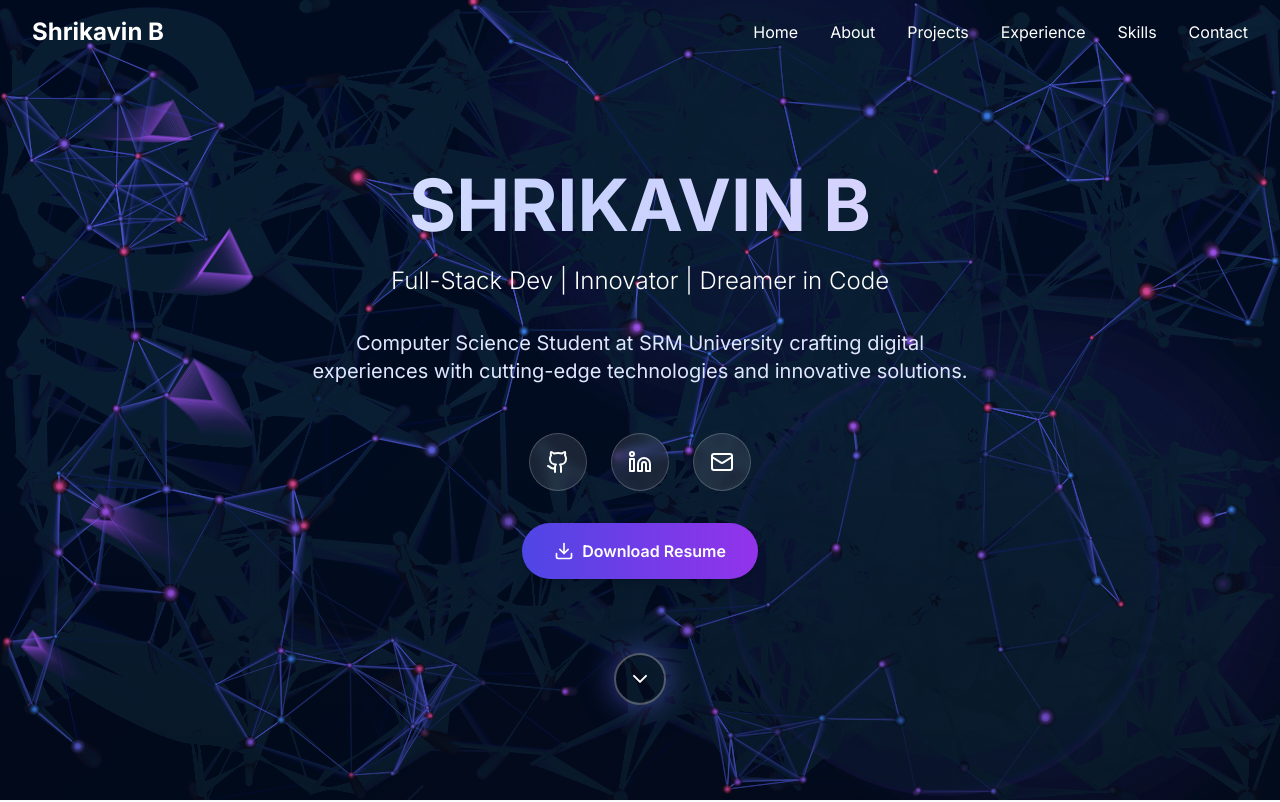
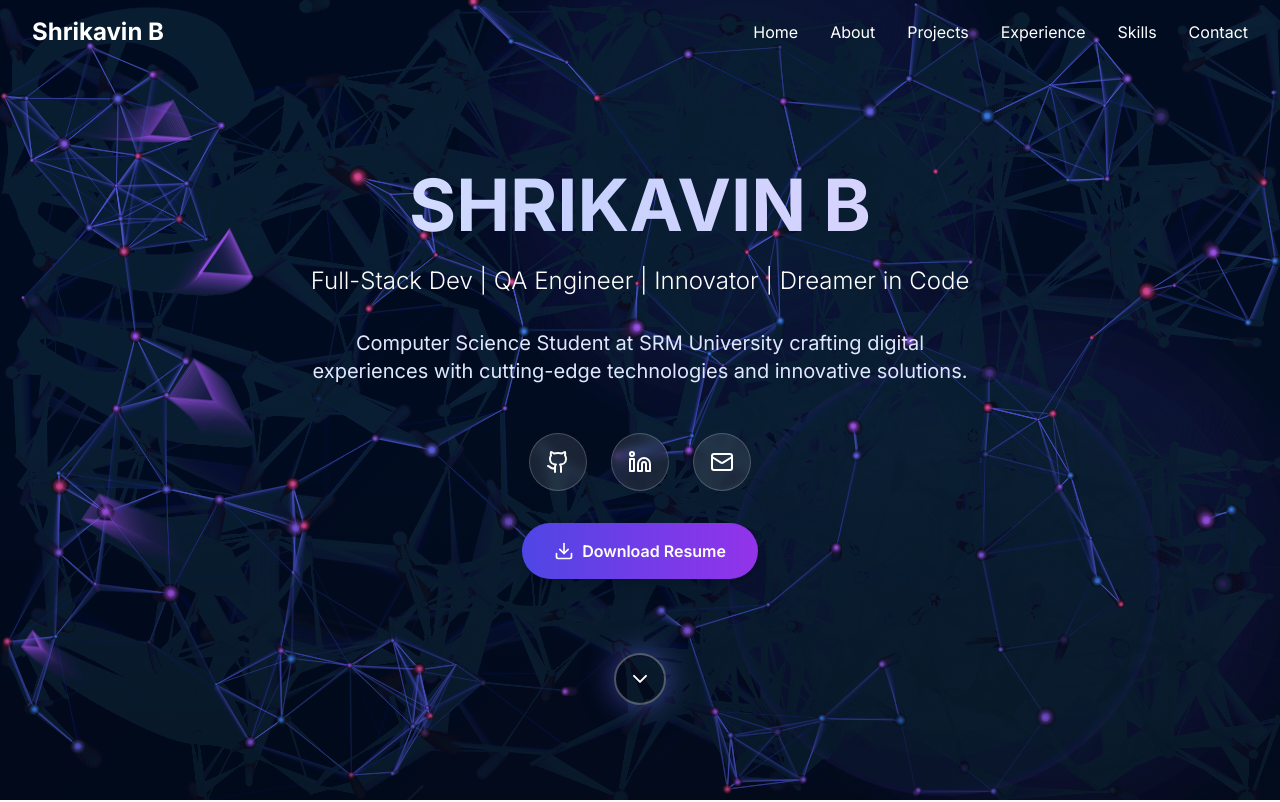
Before and after one commit to SHRIKAVIN/portfolio, a React (Vite) app: page / in a window 1280 px wide. Shown: the top 802 px of the page. Built offline with nearby package versions, Linux system fonts and the light colour scheme.

Commit message:
latest changes made on exp

```diff
--- a/src/components/Hero.tsx
+++ b/src/components/Hero.tsx
@@ -58,7 +58,7 @@ const Hero: React.FC = () => {
             ref={textRef}
             className="text-base sm:text-xl md:text-2xl mb-6 sm:mb-8 font-light"
           >
-            Full-Stack Dev | Innovator | Dreamer in Code
+            Full-Stack Dev | QA Engineer | Innovator | Dreamer in Code
           </div>
 
           <motion.p
```
